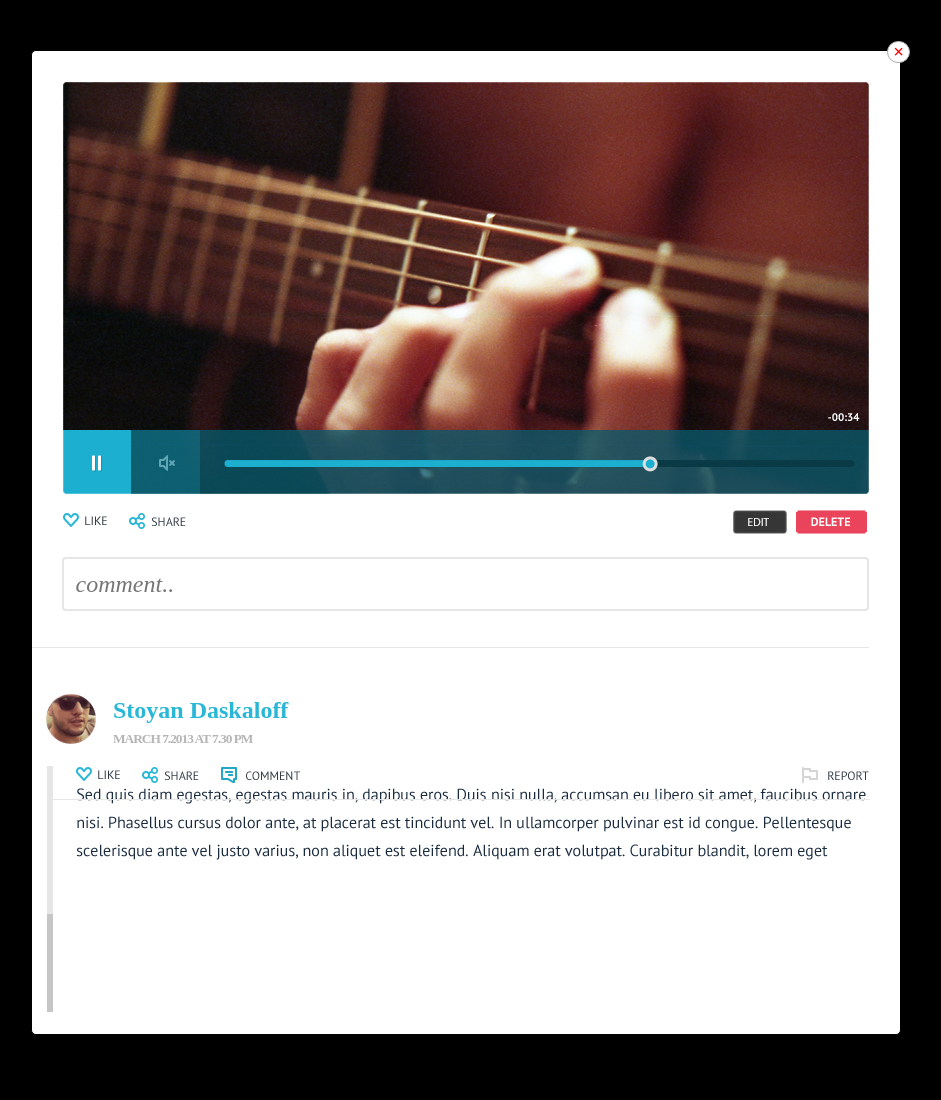
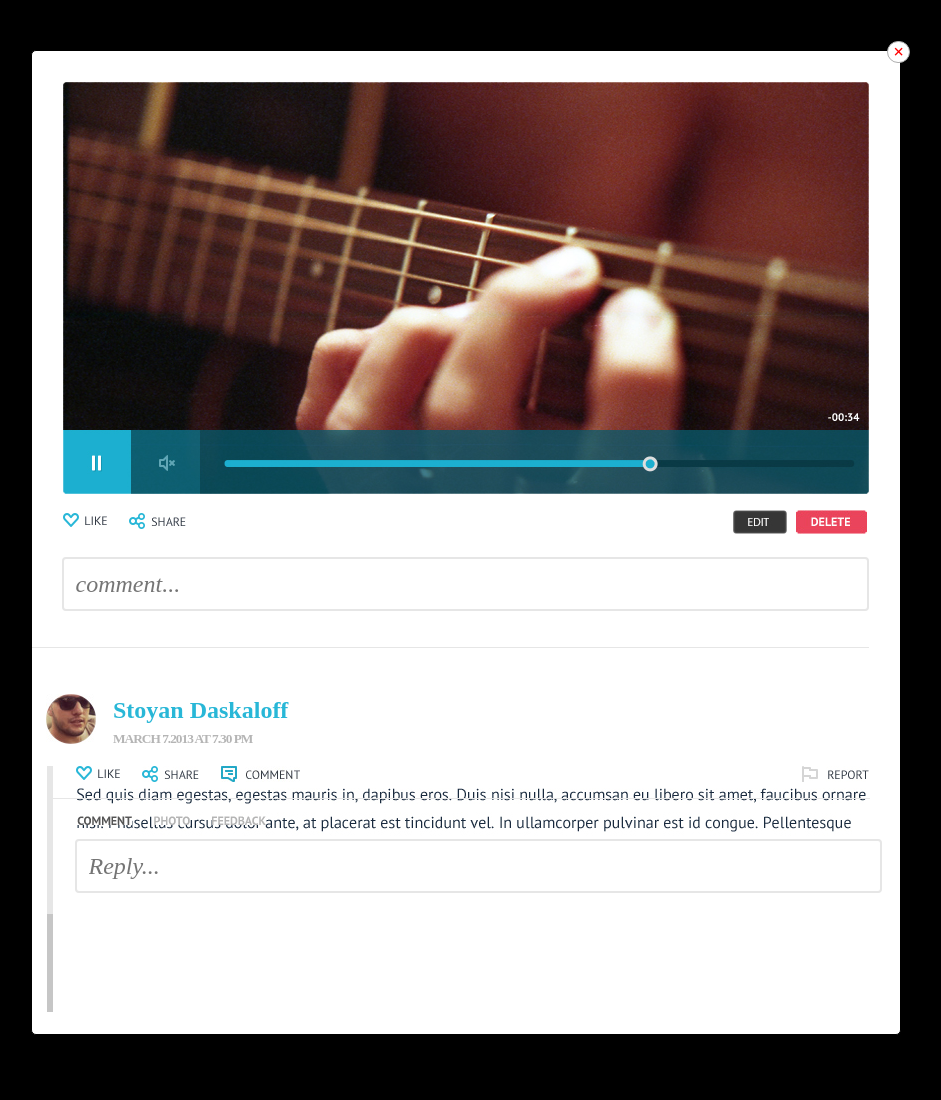
Before and after one commit to to6esko/VideoPopup, a React app: page / in a window 1280 px wide. Shown: the top 1100 px of the page, without its empty margins (289-1230 px from the left). Built offline with nearby package versions, Linux system fonts and the light colour scheme.

Commit message:
add Reply...

```diff
--- a/css/style.css
+++ b/css/style.css
@@ -10,12 +10,14 @@ html,body{
 
 .btn .video .btn-left .btn-right .border-bottom .commentBox .comment
 .contentText .border-bottom .textBox .text .gradient .commentText
-.btn-footer .btn-footer-right .footerBottom{
+.btn-footer .btn-footer-right .footerBottom .footer-btn .reply
+.reply-comment {
     zoom:1;
 }
 .btn .video .btn-left .btn-right .border-bottom .commentBox .comment
 .contentText .border-bottom .textBox .text .gradient .commentText
-.btn-footer .btn-footer-right .footerBottom{
+.btn-footer .btn-footer-right .footerBottom .footer-btn .reply
+.reply-comment {
     content: "";
     clear: both;
     display: block;
@@ -31,7 +33,6 @@ body{
     margin: auto;
     font-size:16px;
     background-color: black;
-    font-family: Merriwather;
 }
 .back-ground {
     width: 870px;
@@ -171,7 +172,7 @@ a.close-icon:hover{
     display: block;
     position:absolute;
     margin-left: 13px;
-    bottom: -14px;
+    bottom: -13px;
 }
 
 .btn-footer li{
@@ -195,3 +196,29 @@ a.close-icon:hover{
     border-bottom: 1px solid #e6e6e6;
     width: 819px;
 }
+
+.footer-btn{
+    display: block;
+    position:absolute;
+    margin-left: 1px;
+    bottom: -42px;
+}
+
+.reply{
+    position: absolute;
+    width: 807px;
+    margin: 26px 31px 0 31px;
+}
+
+.reply-comment{
+    font-family: ProximaNova Regular,Myriad Pro Regular;
+    font-style: italic;
+    color: #8e9197;
+    font-size: 18pt;
+    width: 807px;
+    padding: 11.5px;
+    display: inline-block;
+    border: 2px solid #e6e6e6;
+    border-radius: 4px;
+    box-sizing: border-box;
+}
--- a/src/components/Pages/commetBox.js
+++ b/src/components/Pages/commetBox.js
@@ -1,13 +1,13 @@
 import React from 'react';
 
-export default class CommentBox extends React.Component{
+export default class CommentBox extends React.Component {
     render() {
         return (
             <div className="border-bottom">
-            <div className="commentBox">
-                    <input type="text" className="comment" name="comment" placeholder="comment.."/>
+                <div className="commentBox">
+                    <input type="text" className="comment" name="comment" placeholder="comment..." />
+                </div>
             </div>
-                </div>
         )
     }
 }
--- a/src/components/Pages/footerButtons.js
+++ b/src/components/Pages/footerButtons.js
@@ -4,13 +4,23 @@ export default class FooterButtons extends React.Component {
     render() {
         return (
             <div className="btn-footer">
+                <ul>
+                    <li><img src="img/btn-like.jpg" alt="like" /></li>
+                    <li><img src="img/btn-share.jpg" alt="share" /></li>
+                    <li><img src="img/btn-coment.jpg" alt="share" /></li>
+                    <li className="btn-footer-right"><img src="img/btn-report.jpg" alt="share" /></li>
+                </ul>
+                <div className="footerBottom">
+                </div>
+                <div className="footer-btn">
                     <ul>
-                        <li><img src="img/btn-like.jpg" alt="like" /></li>
-                        <li><img src="img/btn-share.jpg" alt="share" /></li>
-                        <li><img src="img/btn-coment.jpg" alt="share" /></li>
-                        <li className="btn-footer-right"><img src="img/btn-report.jpg" alt="share" /></li>
+                        <li><img src="img/footer-comment.jpg" alt="like" /></li>
+                        <li><img src="img/btn-photo.jpg" alt="share" /></li>
+                        <li><img src="img/btn-feedback.jpg" alt="share" /></li>
                     </ul>
-                <div className="footerBottom">
+                </div>
+                <div className="reply">
+                    <input type="text" className="reply-comment" name="reply" placeholder="Reply..." />
                 </div>
             </div>
         )
```
Also changed, not shown: img/btn-feedback.jpg (added), img/btn-photo.jpg (added), img/footer-comment.jpg (added), img/piramida.jpg (added).
